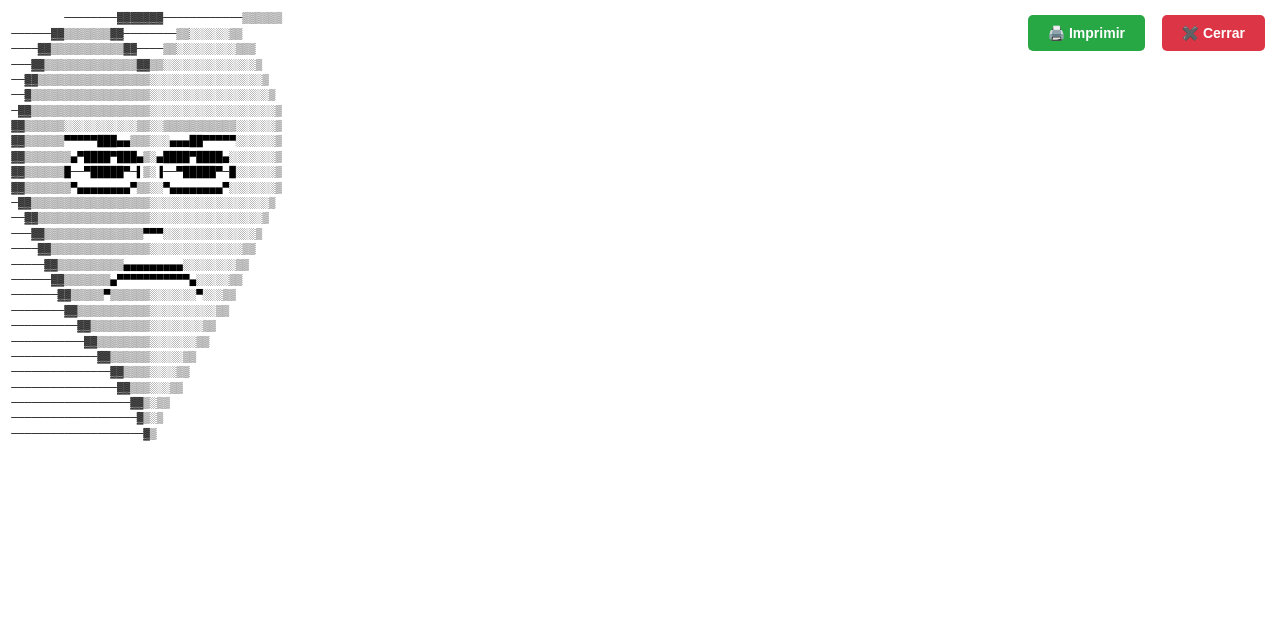
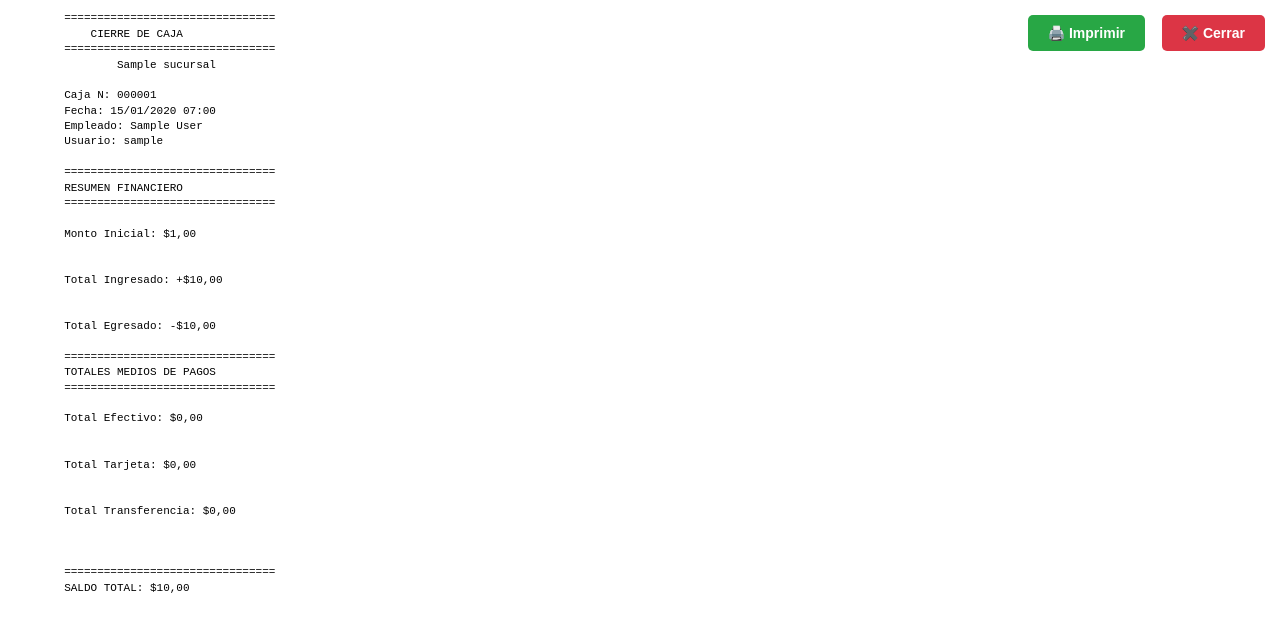
Before and after one commit to TimonPumba2025/imet-sistema-ventas, a Django app: page /caja/1/imprimir-termica/ in a window 1280 px wide. Shown: the top 632 px of the page. Run offline with Django 5.2, Linux system fonts and the light colour scheme; a user stored in the database is signed in; tables that the repository leaves empty hold one stand-in row (values such as "Sample post"); some libraries are stand-ins or nearby versions.

Commit message:
Modificando ticket 7

```diff
--- a/templates/entidad/imprimir_cierre_termica.html
+++ b/templates/entidad/imprimir_cierre_termica.html
@@ -83,35 +83,45 @@
 
     <!-- Contenido del ticket usando solo texto -->
     <pre>
-        ────────▓▓▓▓▓▓▓────────────▒▒▒▒▒▒
-──────▓▓▒▒▒▒▒▒▒▓▓────────▒▒░░░░░░▒▒
-────▓▓▒▒▒▒▒▒▒▒▒▒▒▓▓────▒▒░░░░░░░░░▒▒▒
-───▓▓▒▒▒▒▒▒▒▒▒▒▒▒▒▒▓▓▒▒░░░░░░░░░░░░░░▒
-──▓▓▒▒▒▒▒▒▒▒▒▒▒▒▒▒▒▒▒░░░░░░░░░░░░░░░░░▒
-──▓▒▒▒▒▒▒▒▒▒▒▒▒▒▒▒▒▒▒░░░░░░░░░░░░░░░░░░▒
-─▓▓▒▒▒▒▒▒▒▒▒▒▒▒▒▒▒▒▒▒░░░░░░░░░░░░░░░░░░░▒
-▓▓▒▒▒▒▒▒░░░░░░░░░░░▒▒░░▒▒▒▒▒▒▒▒▒▒▒░░░░░░▒
-▓▓▒▒▒▒▒▒▀▀▀▀▀███▄▄▒▒▒░░░▄▄▄██▀▀▀▀▀░░░░░░▒
-▓▓▒▒▒▒▒▒▒▄▀████▀███▄▒░▄████▀████▄░░░░░░░▒
-▓▓▒▒▒▒▒▒█──▀█████▀─▌▒░▐──▀█████▀─█░░░░░░▒
-▓▓▒▒▒▒▒▒▒▀▄▄▄▄▄▄▄▄▀▒▒░░▀▄▄▄▄▄▄▄▄▀░░░░░░░▒
-─▓▓▒▒▒▒▒▒▒▒▒▒▒▒▒▒▒▒▒▒░░░░░░░░░░░░░░░░░░▒
-──▓▓▒▒▒▒▒▒▒▒▒▒▒▒▒▒▒▒▒░░░░░░░░░░░░░░░░░▒
-───▓▓▒▒▒▒▒▒▒▒▒▒▒▒▒▒▒▀▀▀░░░░░░░░░░░░░░▒
-────▓▓▒▒▒▒▒▒▒▒▒▒▒▒▒▒▒░░░░░░░░░░░░░░▒▒
-─────▓▓▒▒▒▒▒▒▒▒▒▒▄▄▄▄▄▄▄▄▄░░░░░░░░▒▒
-──────▓▓▒▒▒▒▒▒▒▄▀▀▀▀▀▀▀▀▀▀▀▄░░░░░▒▒
-───────▓▓▒▒▒▒▒▀▒▒▒▒▒▒░░░░░░░▀░░░▒▒
-────────▓▓▒▒▒▒▒▒▒▒▒▒▒░░░░░░░░░░▒▒
-──────────▓▓▒▒▒▒▒▒▒▒▒░░░░░░░░▒▒
-───────────▓▓▒▒▒▒▒▒▒▒░░░░░░░▒▒
-─────────────▓▓▒▒▒▒▒▒░░░░░▒▒
-───────────────▓▓▒▒▒▒░░░░▒▒
-────────────────▓▓▒▒▒░░░▒▒
-──────────────────▓▓▒░▒▒
-───────────────────▓▒░▒
-────────────────────▓▒
+        ================================
+            CIERRE DE CAJA
+        ================================
+        {{ caja.sucursal.nombre|center:32 }}
 
+        Caja N: {{ caja.id|stringformat:"06d" }}
+        Fecha: {{ fecha_cierre|date:"d/m/Y H:i" }}{% if empleado.first_name and empleado.last_name %}
+        Empleado: {{ empleado.first_name }} {{ empleado.last_name }}{% else %}
+        Empleado: {{ empleado.username }}{% endif %}
+        Usuario: {{ empleado.username }}
+
+        ================================
+        RESUMEN FINANCIERO
+        ================================
+
+        Monto Inicial: ${{ caja.monto_inicial|floatformat:2 }}
+
+
+        Total Ingresado: +${{ caja.total_ingresado|floatformat:2 }}
+
+
+        Total Egresado: -${{ caja.total_egresado|floatformat:2 }}
+
+        ================================
+        TOTALES MEDIOS DE PAGOS
+        ================================
+
+        Total Efectivo: ${{ total_efectivo|floatformat:2 }}
+
+
+        Total Tarjeta: ${{ total_tarjeta|floatformat:2 }}
+
+
+        Total Transferencia: ${{ total_transferencia|floatformat:2 }}
+
+
+
+        ================================
+        SALDO TOTAL: ${{ caja.saldo_total|floatformat:2 }}
     </pre>
 
     <script>
```
